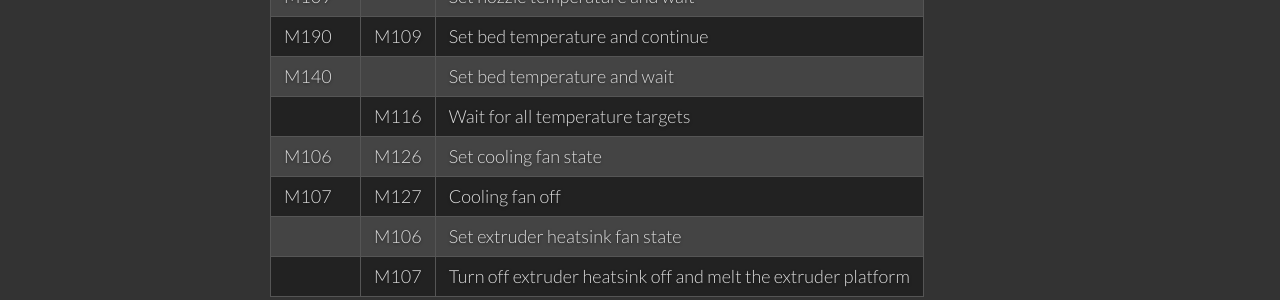
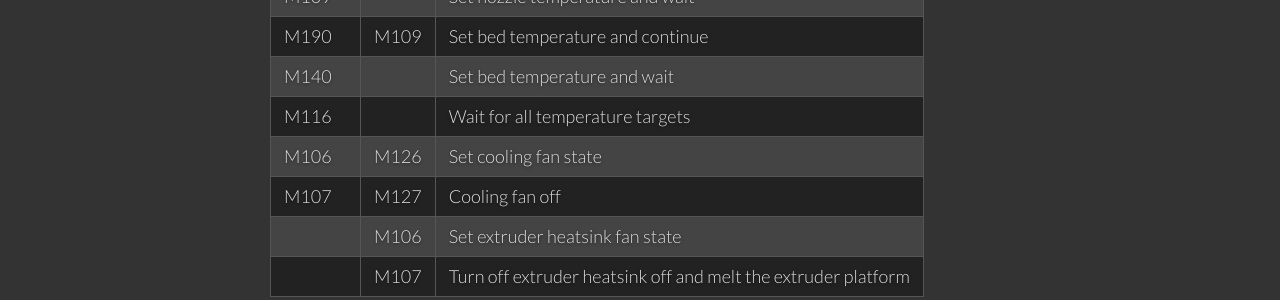
Before and after one commit to markwal/markwal.github.io, a Jekyll site: the page built from _posts/2015-04-27-gcode-variation.md, in a window 1280 px wide. Shown: the part 2577-2877 px from the top of the page. Built offline with Jekyll 4.4.1, drawn with Linux system fonts in a browser that asks for light colours.

```diff
--- a/_posts/2015-04-27-gcode-variation.md
+++ b/_posts/2015-04-27-gcode-variation.md
@@ -121,7 +121,7 @@ these cases.
 | M109 |      | Set nozzle temperature and wait |
 | M190 | M109 | Set bed temperature and continue |
 | M140 |      | Set bed temperature and wait |
-|      | M116 | Wait for all temperature targets |
+| M116 |      | Wait for all temperature targets |
 | M106 | M126 | Set cooling fan state |
 | M107 | M127 | Cooling fan off |
 |      | M106 | Set extruder heatsink fan state |
```
Also changed, not shown: 2 other files.
